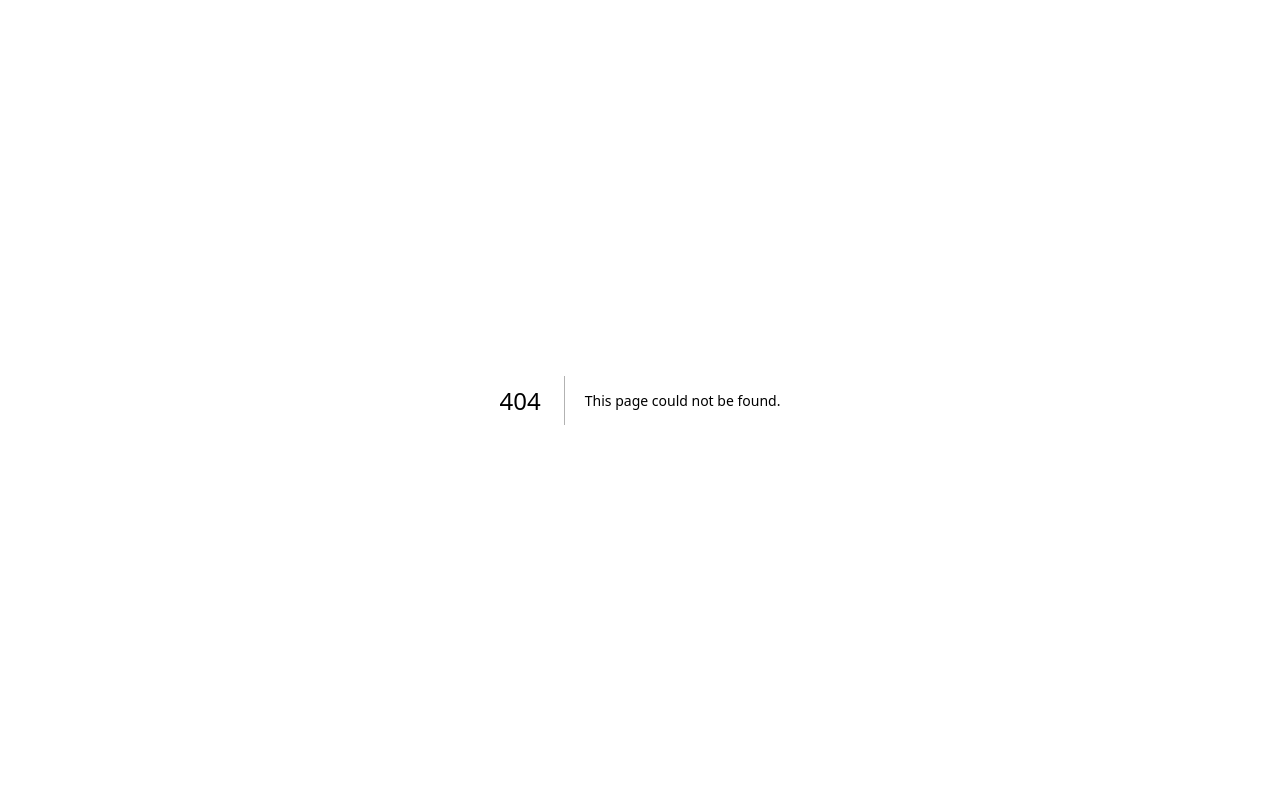
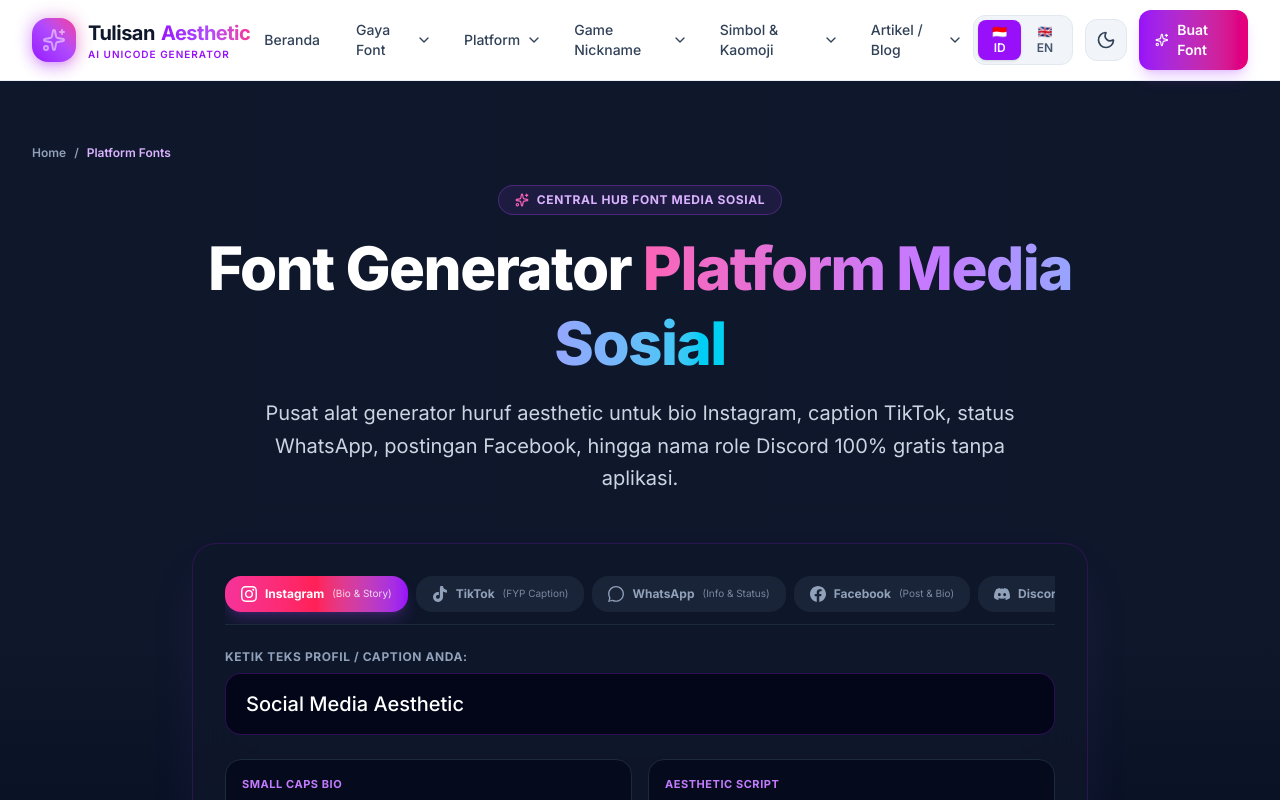
Before and after one commit to zeeahsan-skills/Tulisan-Aesthetic, a Next.js app: page /font-media-sosial in a window 1280 px wide. Before the commit this address had no page. Shown: the top 800 px of the page. Built offline with nearby package versions, Linux system fonts and the light colour scheme.

Commit message:
Complete 6-Silo Topical Authority validation and add /font-media-sosial primary Indonesian platform route

```diff
--- /dev/null
+++ b/src/app/font-media-sosial/page.tsx
@@ -0,0 +1,125 @@
+import type { Metadata } from 'next';
+import PlatformClientPage from '../platform/PlatformClientPage';
+import { PLATFORM_PILLAR_FAQS } from '@/lib/platform-pillar-faqs';
+
+export const metadata: Metadata = {
+  title: 'Font Media Sosial Generator - Converter Bio IG, TikTok, WA & Discord 2026',
+  description:
+    'Pusat alat generator font media sosial gratis di Indonesia. Ubah tulisan biasa menjadi font aesthetic untuk bio Instagram, caption TikTok, status WhatsApp, postingan Facebook & role Discord.',
+  keywords: [
+    'font media sosial',
+    'font bio instagram',
+    'font caption tiktok',
+    'font status whatsapp',
+    'font facebook aesthetic',
+    'font discord server role',
+    'generator tulisan medsos',
+    'unicode font converter',
+  ],
+  authors: [{ name: 'Tulisan Aesthetic Team' }],
+  alternates: {
+    canonical: 'https://tulisanaesthetic.id/font-media-sosial',
+  },
+  openGraph: {
+    title: 'Font Media Sosial Generator - Converter Bio IG, TikTok, WA & Discord',
+    description:
+      'Pusat converter font aesthetic terlengkap untuk Instagram, TikTok, WhatsApp, Facebook, dan Discord secara instan tanpa aplikasi.',
+    url: 'https://tulisanaesthetic.id/font-media-sosial',
+    siteName: 'Tulisan Aesthetic',
+    locale: 'id_ID',
+    type: 'website',
+  },
+  twitter: {
+    card: 'summary_large_image',
+    title: 'Font Media Sosial Generator',
+    description: 'Bikin bio & caption media sosial aesthetic dengan font Unicode unik.',
+  },
+  robots: 'index, follow',
+};
+
+export default function FontMediaSosialPage() {
+  const breadcrumbSchema = {
+    '@context': 'https://schema.org',
+    '@type': 'BreadcrumbList',
+    itemListElement: [
+      {
+        '@type': 'ListItem',
+        position: 1,
+        name: 'Home',
+        item: 'https://tulisanaesthetic.id',
+      },
+      {
+        '@type': 'ListItem',
+        position: 2,
+        name: 'Font Media Sosial Generator',
+        item: 'https://tulisanaesthetic.id/font-media-sosial',
+      },
+    ],
+  };
+
+  const faqSchema = {
+    '@context': 'https://schema.org',
+    '@type': 'FAQPage',
+    mainEntity: PLATFORM_PILLAR_FAQS.map((faq) => ({
+      '@type': 'Question',
+      name: faq.question,
+      acceptedAnswer: {
+        '@type': 'Answer',
+        text: faq.answer,
+      },
+    })),
+  };
+
+  const collectionSchema = {
+    '@context': 'https://schema.org',
+    '@type': 'CollectionPage',
+    name: 'Social Media Platform Font Generators Hub',
+    description: 'Central hub for Instagram, TikTok, WhatsApp, Facebook, and Discord font generators.',
+    url: 'https://tulisanaesthetic.id/font-media-sosial',
+    mainEntity: [
+      {
+        '@type': 'ItemPage',
+        name: 'Instagram Font Generator',
+        url: 'https://tulisanaesthetic.id/platform/instagram',
+      },
+      {
+        '@type': 'ItemPage',
+        name: 'TikTok Font Generator',
+        url: 'https://tulisanaesthetic.id/platform/tiktok',
+      },
+      {
+        '@type': 'ItemPage',
+        name: 'WhatsApp Font Generator',
+        url: 'https://tulisanaesthetic.id/platform/whatsapp',
+      },
+      {
+        '@type': 'ItemPage',
+        name: 'Facebook Font Generator',
+        url: 'https://tulisanaesthetic.id/platform/facebook',
+      },
+      {
+        '@type': 'ItemPage',
+        name: 'Discord Font Generator',
+        url: 'https://tulisanaesthetic.id/platform/discord',
+      },
+    ],
+  };
+
+  return (
+    <>
+      <script
+        type="application/ld+json"
+        dangerouslySetInnerHTML={{ __html: JSON.stringify(breadcrumbSchema) }}
+      />
+      <script
+        type="application/ld+json"
+        dangerouslySetInnerHTML={{ __html: JSON.stringify(faqSchema) }}
+      />
+      <script
+        type="application/ld+json"
+        dangerouslySetInnerHTML={{ __html: JSON.stringify(collectionSchema) }}
+      />
+      <PlatformClientPage />
+    </>
+  );
+}
--- a/src/app/sitemap.ts
+++ b/src/app/sitemap.ts
@@ -33,7 +33,7 @@
 
   const blogArticleRoutes = ['apa-itu-unicode', 'cara-membuat-nama-keren', 'font-instagram', 'font-tiktok', 'font-whatsapp'];
 
-  const mainHubRoutes = ['game', 'nama-game-keren', 'free-fire', 'pubg-mobile', 'mobile-legends', 'roblox', 'cod-mobile', 'blog', 'bold', 'privacy', 'terms', 'disclaimer', 'contact'];
+  const mainHubRoutes = ['platform', 'font-media-sosial', 'game', 'nama-game-keren', 'free-fire', 'pubg-mobile', 'mobile-legends', 'roblox', 'cod-mobile', 'blog', 'bold', 'privacy', 'terms', 'disclaimer', 'contact'];
 
   const fontEntries: MetadataRoute.Sitemap = fontRoutes.map((route) => ({
     url: `${baseUrl}/font/${route}`,
```
